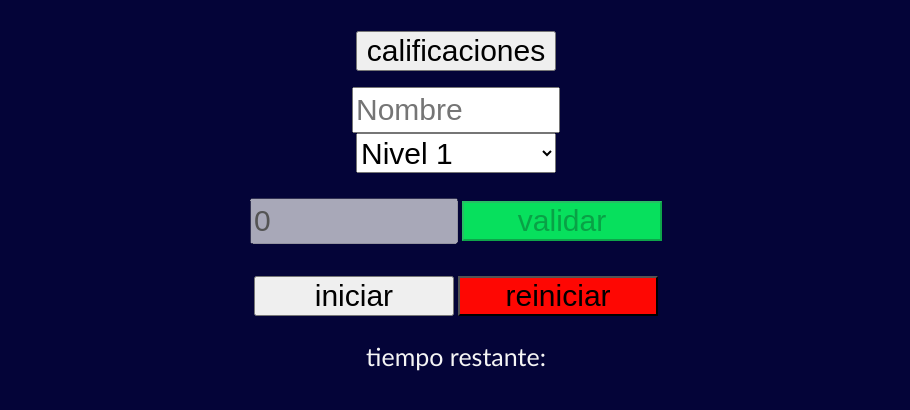
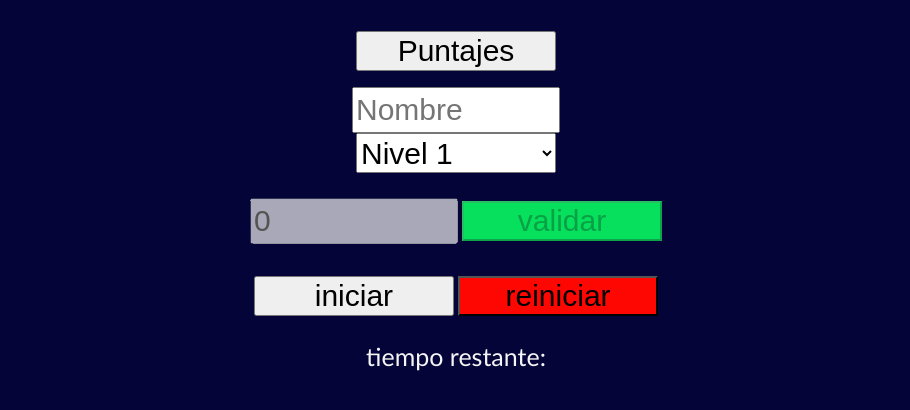
Before and after one commit to Jesusdrp09/Juego-numero-magico, a plain HTML site: page index.html in a window 1280 px wide. Shown: the part 96-506 px from the top of the page, without its empty margins (184-1094 px from the left). Drawn offline with Linux system fonts and the light colour scheme.

Commit message:
Puntajes

```diff
--- a/index.html
+++ b/index.html
@@ -10,7 +10,7 @@
 <body>
     <div id="contenedor">
         <h1>Adivina el número mágico de 1 a 1000</h1>
-        <input type="button" value="calificaciones" id="calificaciones"><br>
+        <input type="button" value="Puntajes" id="calificaciones"><br>
         <input type="text" name="nombre" id="nombre" placeholder="Nombre"><br>
         <select name="niveles" id="niveles" size="1">
             <option value="1">Nivel 1</option>
```
